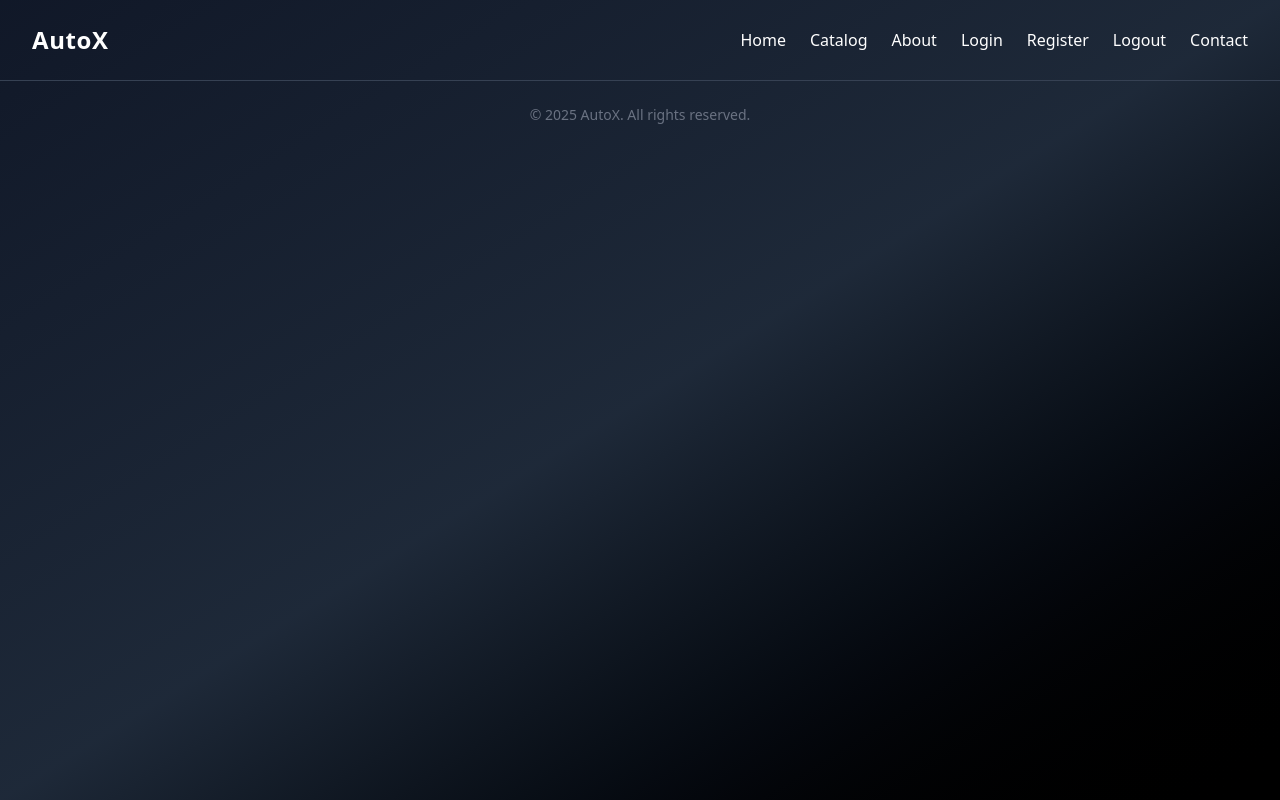
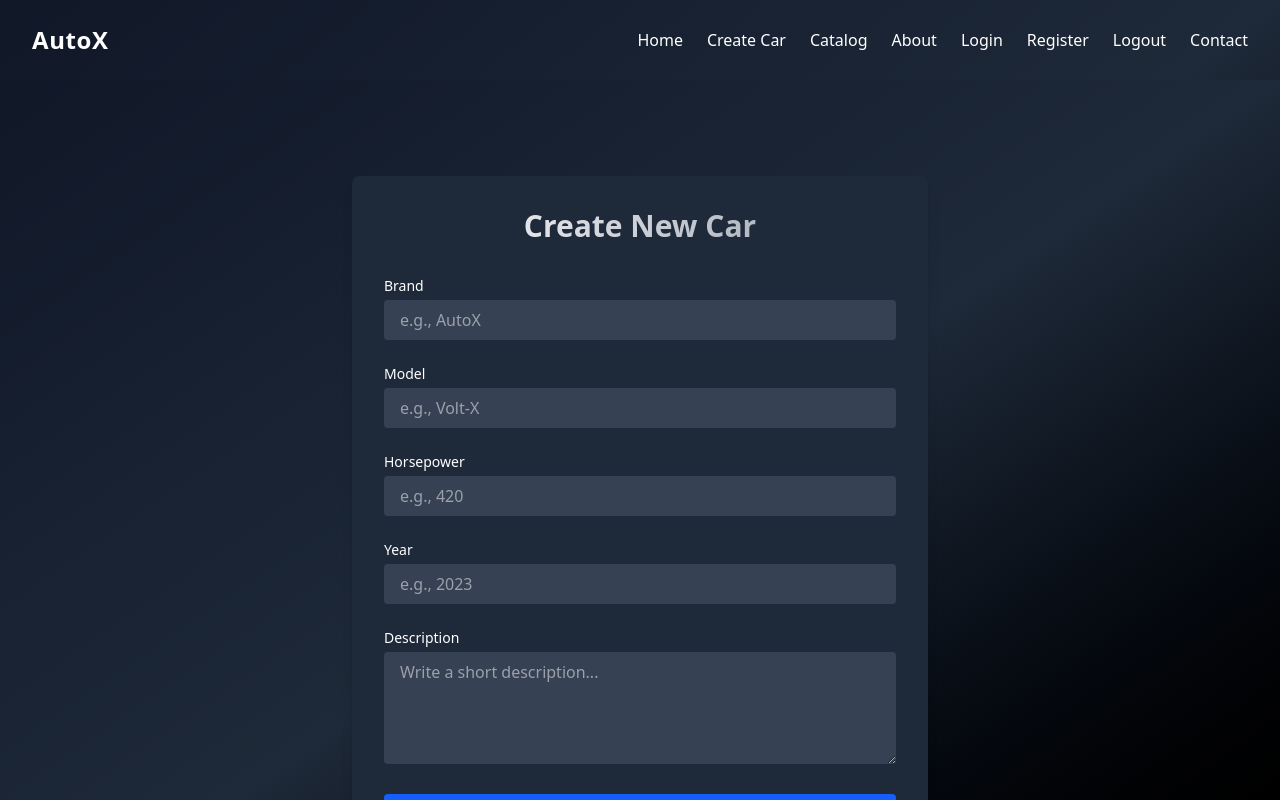
Before and after one commit to Stiliyanss/React-Project, a React (Vite) app in the folder client/: page /create in a window 1280 px wide. Shown: the top 800 px of the page. Built offline with nearby package versions, Linux system fonts and the light colour scheme.

Commit message:
create car comp

```diff
--- a/client/src/App.jsx
+++ b/client/src/App.jsx
@@ -10,6 +10,7 @@ import Catalog from './components/catalog/Catalog';
 import Login from './components/login/Login';
 import Register from './components/register/Register';
 import Contact from './components/contact/Contact';
+import CreateCar from './components/createCar/CreateCar';
 
 function App() {
   return (
@@ -20,6 +21,7 @@ function App() {
         <Routes>
           <Route path="/" element={<Home />} />
           <Route path="/catalog" element={<Catalog />} />
+          <Route path='/create' element={<CreateCar />} />
           <Route path="/about" element={<About />} />
           <Route path="/login" element={<Login />} />
           <Route path="/register" element={<Register />} />
--- a/client/src/components/catalog/Catalog.jsx
+++ b/client/src/components/catalog/Catalog.jsx
@@ -1,5 +1,7 @@
 export default function Catalog() {
-    return(
-        <h1>catalog</h1>
-    );
+        return(
+                <>
+                <h2>catalog</h2>
+                </>
+        );
 }
--- /dev/null
+++ b/client/src/components/createCar/createCar.jsx
@@ -0,0 +1,111 @@
+import React, { useState } from 'react';
+
+const CreateCar = () => {
+  const [carData, setCarData] = useState({
+    brand: '',
+    model: '',
+    horsepower: '',
+    year: '',
+    description: ''
+  });
+
+  const handleChange = (e) => {
+    setCarData({
+      ...carData,
+      [e.target.name]: e.target.value
+    });
+  };
+
+  const handleSubmit = (e) => {
+    e.preventDefault();
+    console.log('Car created:', carData);
+    // Here you would send data to a backend or update local state
+    setCarData({ brand: '', model: '', horsepower: '', year: '', description: '' });
+  };
+
+  return (
+    <div className="min-h-screen bg-gradient-to-br from-gray-900 via-gray-800 to-black text-white px-6 md:px-20 py-24">
+      <div className="max-w-xl mx-auto bg-gray-800 p-8 rounded-lg shadow-lg">
+        <h1 className="text-3xl font-bold text-center mb-8 bg-clip-text text-transparent bg-gradient-to-r from-white to-gray-400">
+          Create New Car
+        </h1>
+
+        <form onSubmit={handleSubmit} className="space-y-6">
+          <div>
+            <label className="block mb-1 text-sm">Brand</label>
+            <input
+              type="text"
+              name="brand"
+              value={carData.brand}
+              onChange={handleChange}
+              className="w-full px-4 py-2 bg-gray-700 text-white rounded focus:outline-none focus:ring-2 focus:ring-blue-500"
+              placeholder="e.g., AutoX"
+              required
+            />
+          </div>
+
+          <div>
+            <label className="block mb-1 text-sm">Model</label>
+            <input
+              type="text"
+              name="model"
+              value={carData.model}
+              onChange={handleChange}
+              className="w-full px-4 py-2 bg-gray-700 text-white rounded focus:outline-none focus:ring-2 focus:ring-blue-500"
+              placeholder="e.g., Volt-X"
+              required
+            />
+          </div>
+
+          <div>
+            <label className="block mb-1 text-sm">Horsepower</label>
+            <input
+              type="number"
+              name="horsepower"
+              value={carData.horsepower}
+              onChange={handleChange}
+              className="w-full px-4 py-2 bg-gray-700 text-white rounded focus:outline-none focus:ring-2 focus:ring-blue-500"
+              placeholder="e.g., 420"
+              required
+            />
+          </div>
+
+          <div>
+            <label className="block mb-1 text-sm">Year</label>
+            <input
+              type="number"
+              name="year"
+              value={carData.year}
+              onChange={handleChange}
+              className="w-full px-4 py-2 bg-gray-700 text-white rounded focus:outline-none focus:ring-2 focus:ring-blue-500"
+              placeholder="e.g., 2023"
+              required
+            />
+          </div>
+
+          <div>
+            <label className="block mb-1 text-sm">Description</label>
+            <textarea
+              name="description"
+              value={carData.description}
+              onChange={handleChange}
+              rows="4"
+              className="w-full px-4 py-2 bg-gray-700 text-white rounded focus:outline-none focus:ring-2 focus:ring-blue-500"
+              placeholder="Write a short description..."
+              required
+            ></textarea>
+          </div>
+
+          <button
+            type="submit"
+            className="w-full bg-blue-600 hover:bg-blue-700 py-2 rounded font-semibold"
+          >
+            Create Car
+          </button>
+        </form>
+      </div>
+    </div>
+  );
+};
+
+export default CreateCar;
--- a/client/src/components/header/Header.jsx
+++ b/client/src/components/header/Header.jsx
@@ -4,14 +4,16 @@ import { Link } from 'react-router-dom';
 const Header = () => {
   return (
     <header className="flex justify-between items-center px-8 py-6">
-      <h1 className="text-2xl font-bold tracking-wide text-white">AutoX</h1>
-      <nav className="space-x-6">
+ <Link to="/" className="text-2xl font-bold tracking-wide text-white hover:text-gray-300 transition">
+        AutoX
+      </Link>      <nav className="space-x-6">
         <Link to="/" className="hover:text-gray-400 transition">Home</Link>
+        <Link to="/create" className="hover:text-gray-400 transition">Create Car</Link>
         <Link to="/catalog" className="hover:text-gray-400 transition">Catalog</Link>
         <Link to="/about" className="hover:text-gray-400 transition">About</Link>
         <Link to="/login" className="hover:text-gray-400 transition">Login</Link>
         <Link to="/register" className="hover:text-gray-400 transition">Register</Link>
-        <Link to="#" className="hover:text-gray-400 transition">Logout</Link>
+        <Link to="/logout" className="hover:text-gray-400 transition">Logout</Link>
         <Link to="/contact" className="hover:text-gray-400 transition">Contact</Link>
       </nav>
     </header>
```
